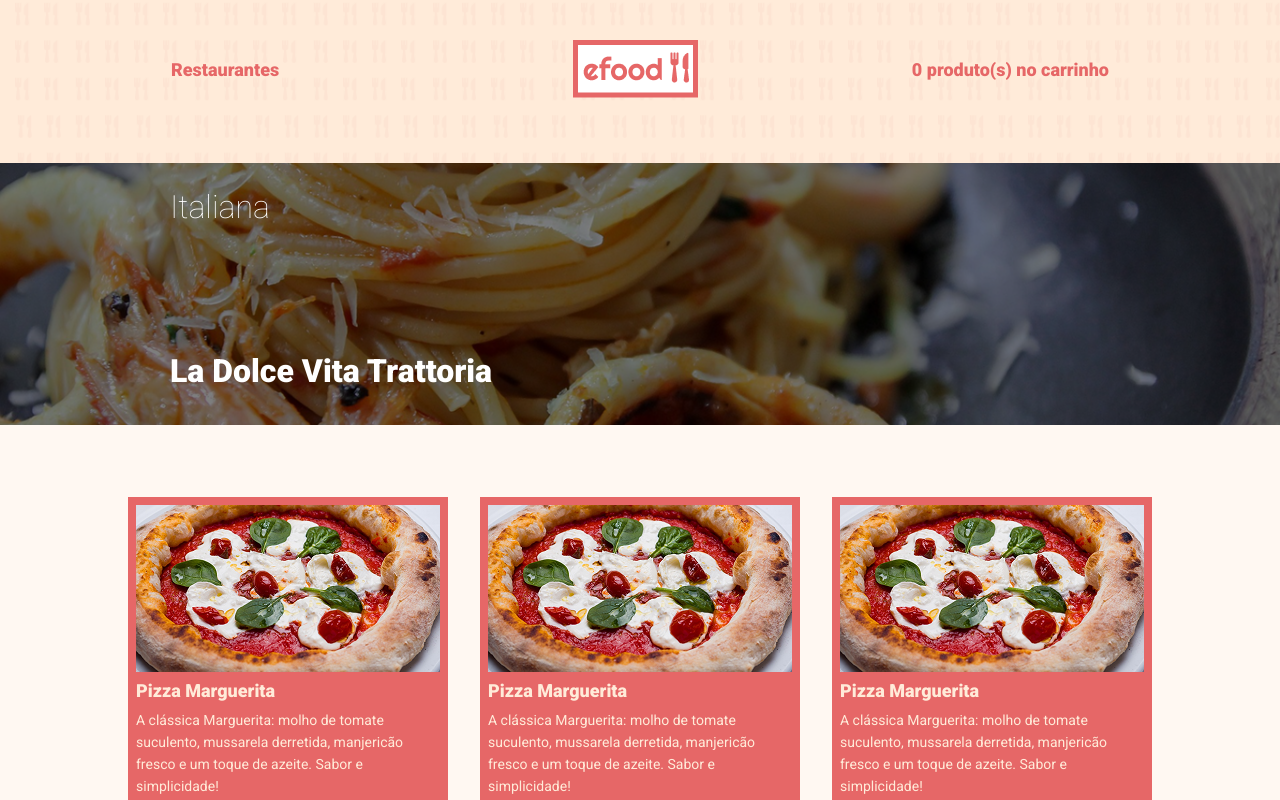
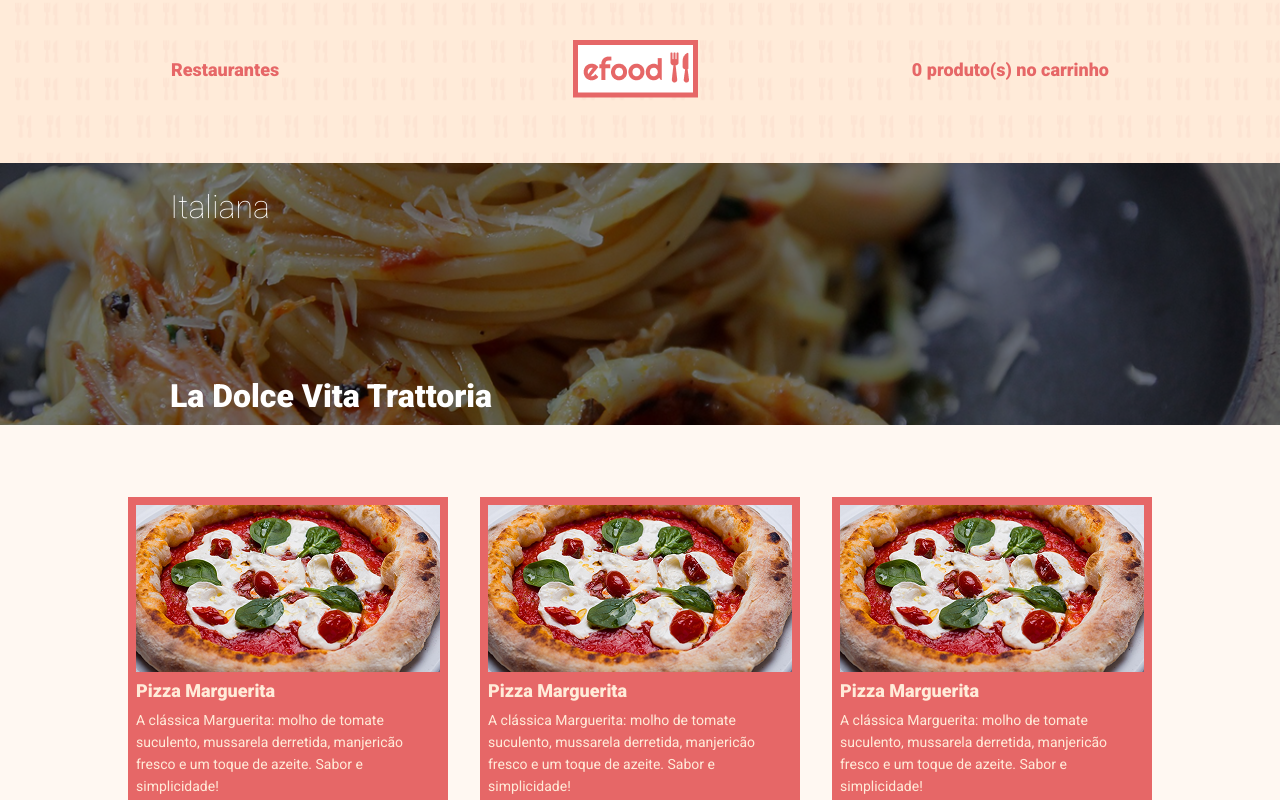
Before and after one commit to pedroeso/efood, a React (Create React App) app: page /categories in a window 1280 px wide. Shown: the top 800 px of the page. Built offline with nearby package versions, Linux system fonts and the light colour scheme; a web font is replaced by a local one.

Commit message:
Banner alinhado

```diff
--- a/src/components/Header/styles.ts
+++ b/src/components/Header/styles.ts
@@ -48,6 +48,7 @@ export const Barra = styled.header`
 export const FundoWrapper = styled.div`
   position: relative;
   width: 100%;
+  height: 100%;
   display: flex;
 `
 export const TituloCardapio = styled.h2`
@@ -65,7 +66,7 @@ export const FundoTexto = styled.h3`
   color: #ffffff; // ou outra cor que contraste com a imagem
   font-size: 32px;
   font-weight: 900;
-  padding-top: 189px;
+  padding-top: 214px;
   padding-bottom: 32px;
   padding-left: 170px;
 `
@@ -88,12 +89,13 @@ export const Cabecalho = styled.li`
 
 export const BackgroundImageWrapper = styled.div`
   position: relative;
-  width: 100%
+  width: 100%;
   height: 100%;
 
   img {
     width: 100%;
     height: auto;
+    object-fit: cover;
     display: block;
   }
 
```
